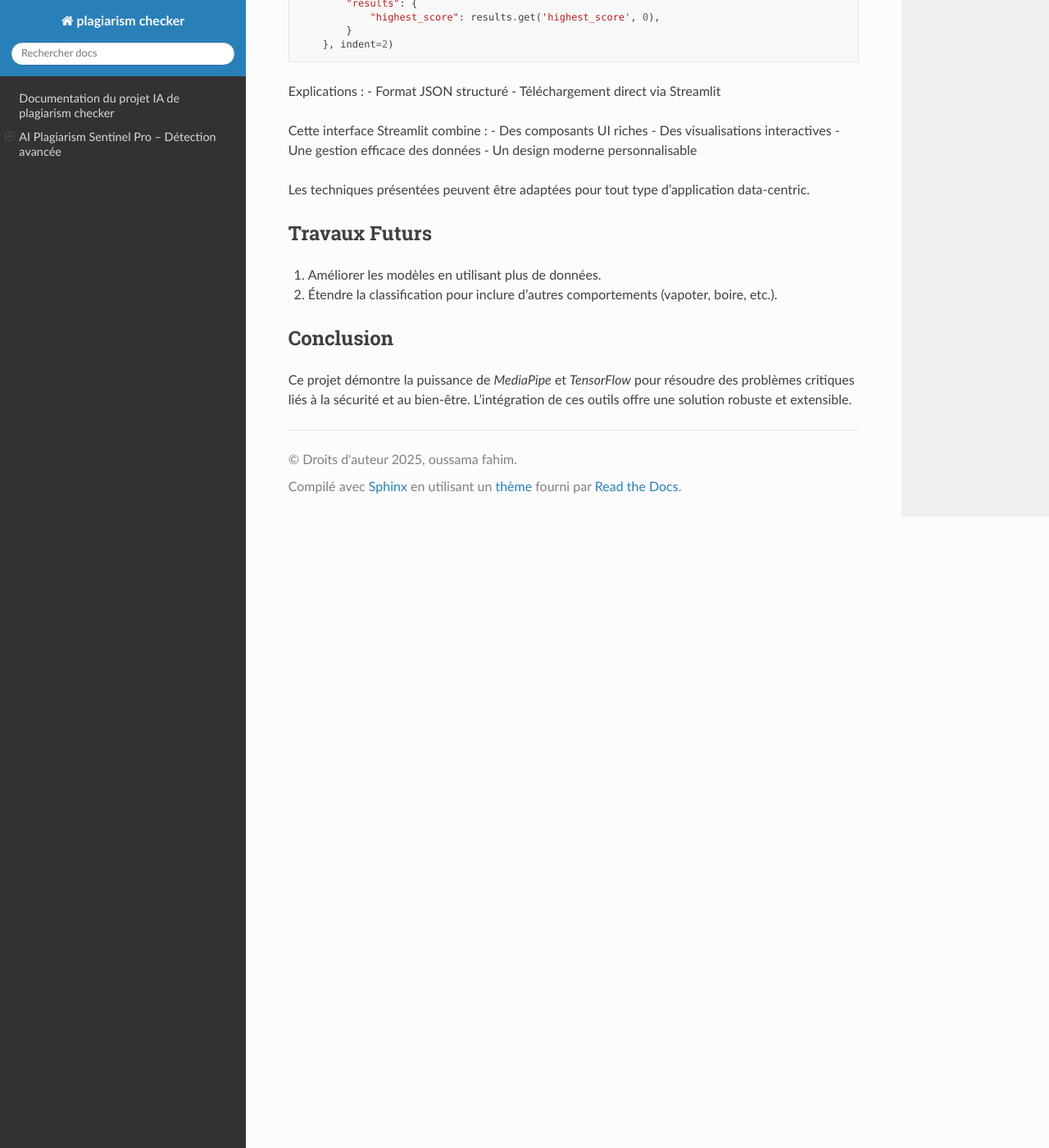
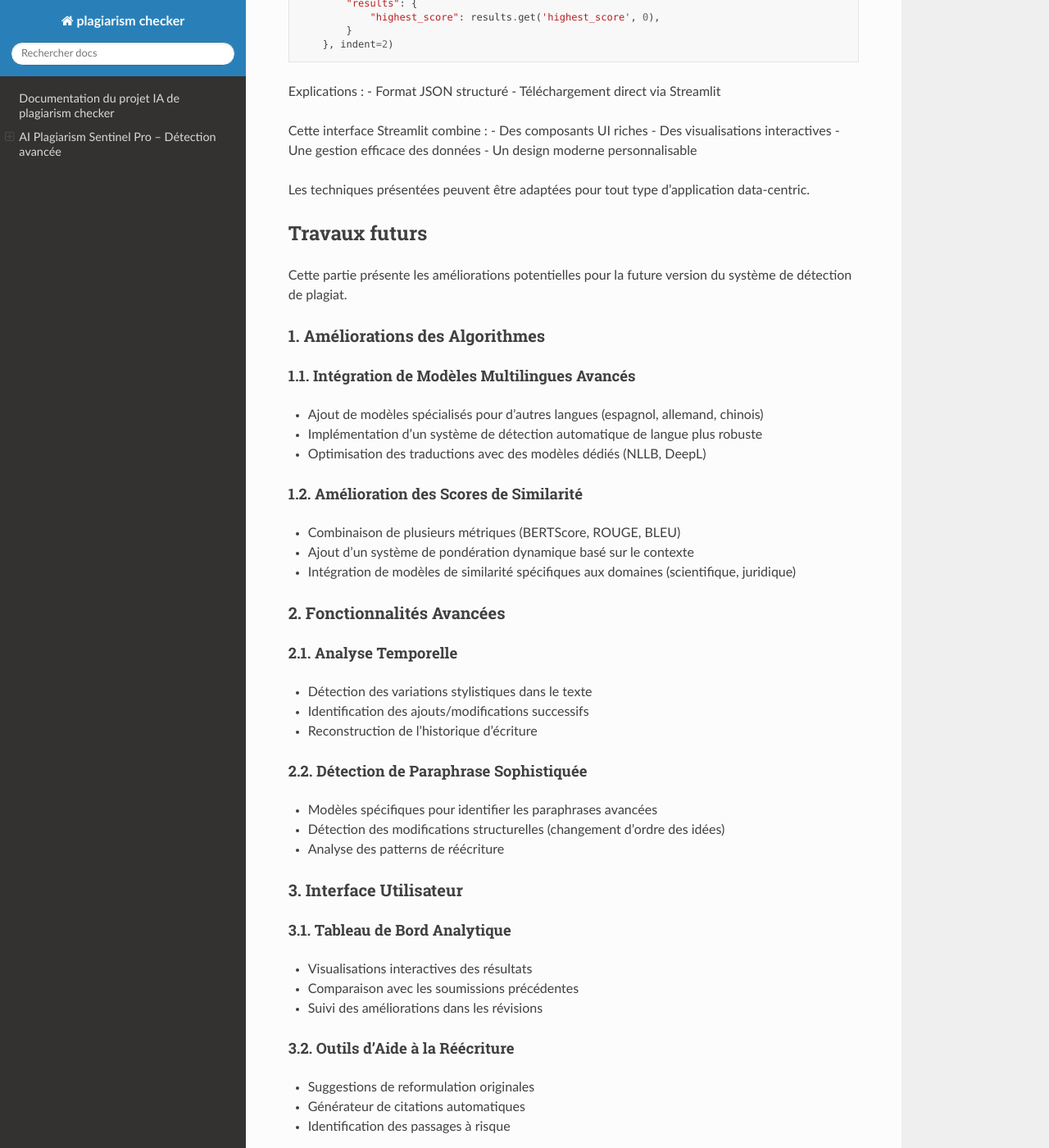
Before and after one commit to Oussama-fahim/plagiarism_checker, a Sphinx documentation site: the page built from source/index.rst, in a window 1280 px wide and 1400 px high, scrolled down 16696 px. Shown: the whole window at 82% size. Built offline with Sphinx 7.4.7 and the Read the Docs theme 3.1.0, drawn with Linux system fonts in a browser that asks for light colours; some of the changed text lies outside the part shown.

Commit message:
Update index.rst

```diff
--- a/source/index.rst
+++ b/source/index.rst
@@ -581,7 +581,7 @@ Cette approche hybride combine :
 création d'une interface streamlit
 ==================================
 
-Ce document détaille la conception et l'implémentation d'une interface Streamlit complète pour une application de détection de plagiat AI-powered.
+Cette partie détaille la conception et l'implémentation d'une interface Streamlit complète pour une application de détection de plagiat AI-powered.
 
 .. contents:: Table des Matières
    :depth: 3
@@ -887,11 +887,97 @@ Les techniques présentées peuvent être adaptées pour tout type d'application
 
 
 
-Travaux Futurs
+Travaux futurs
 ==============
 
-1. Améliorer les modèles en utilisant plus de données.
-2. Étendre la classification pour inclure d'autres comportements (vapoter, boire, etc.).
+Cette partie présente les améliorations potentielles pour la future version du système de détection de plagiat.
+
+1. Améliorations des Algorithmes
+--------------------------------
+
+1.1. Intégration de Modèles Multilingues Avancés
+~~~~~~~~~~~~~~~~~~~~~~~~~~~~~~~~~~~~~~~~~~~~~~~~
+- Ajout de modèles spécialisés pour d'autres langues (espagnol, allemand, chinois)
+- Implémentation d'un système de détection automatique de langue plus robuste
+- Optimisation des traductions avec des modèles dédiés (NLLB, DeepL)
+
+1.2. Amélioration des Scores de Similarité
+~~~~~~~~~~~~~~~~~~~~~~~~~~~~~~~~~~~~~~~~~
+- Combinaison de plusieurs métriques (BERTScore, ROUGE, BLEU)
+- Ajout d'un système de pondération dynamique basé sur le contexte
+- Intégration de modèles de similarité spécifiques aux domaines (scientifique, juridique)
+
+2. Fonctionnalités Avancées
+---------------------------
+
+2.1. Analyse Temporelle
+~~~~~~~~~~~~~~~~~~~~~~~
+- Détection des variations stylistiques dans le texte
+- Identification des ajouts/modifications successifs
+- Reconstruction de l'historique d'écriture
+
+2.2. Détection de Paraphrase Sophistiquée
+~~~~~~~~~~~~~~~~~~~~~~~~~~~~~~~~~~~~~~~~
+- Modèles spécifiques pour identifier les paraphrases avancées
+- Détection des modifications structurelles (changement d'ordre des idées)
+- Analyse des patterns de réécriture
+
+3. Interface Utilisateur
+------------------------
+
+3.1. Tableau de Bord Analytique
+~~~~~~~~~~~~~~~~~~~~~~~~~~~~~~~
+- Visualisations interactives des résultats
+- Comparaison avec les soumissions précédentes
+- Suivi des améliorations dans les révisions
+
+3.2. Outils d'Aide à la Réécriture
+~~~~~~~~~~~~~~~~~~~~~~~~~~~~~~~~~~
+- Suggestions de reformulation originales
+- Générateur de citations automatiques
+- Identification des passages à risque
+
+4. Infrastructure Technique
+---------------------------
+
+4.1. Optimisation des Performances
+~~~~~~~~~~~~~~~~~~~~~~~~~~~~~~~~~~
+- Implémentation d'un système de cache distribué
+- Prétraitement asynchrone des documents
+- Indexation incrémentielle
+
+4.2. Extension des Bases de Référence
+~~~~~~~~~~~~~~~~~~~~~~~~~~~~~~~~~~~~~
+- Intégration de nouvelles sources académiques
+- Connexion aux bases de données ouvertes
+- Mise à jour automatique du corpus de référence
+
+5. Intégrations Système
+-----------------------
+
+5.1. API Universelle
+~~~~~~~~~~~~~~~~~~~~
+- Développement d'une API RESTful complète
+- Intégration avec les LMS (Moodle, Canvas)
+- Connecteurs pour les outils d'édition (Word, Google Docs)
+
+5.2. Modules Spécialisés
+~~~~~~~~~~~~~~~~~~~~~~~~
+- Version pour l'édition scientifique
+- Module dédié à l'éducation
+- Solution pour les éditeurs professionnels
+
+Perspectives à Long Terme
+-------------------------
+
+- Analyse multimodale (texte + images + formules)
+- Détection cross-média (vidéos, podcasts)
+- Système prédictif de risque de plagiat
+- Blockchain pour la traçabilité des sources
+
+Ces améliorations permettront de positionner l'outil comme une solution complète de vérification d'intégrité académique et professionnelle.
+
+
 
 Conclusion
 ==========
```
